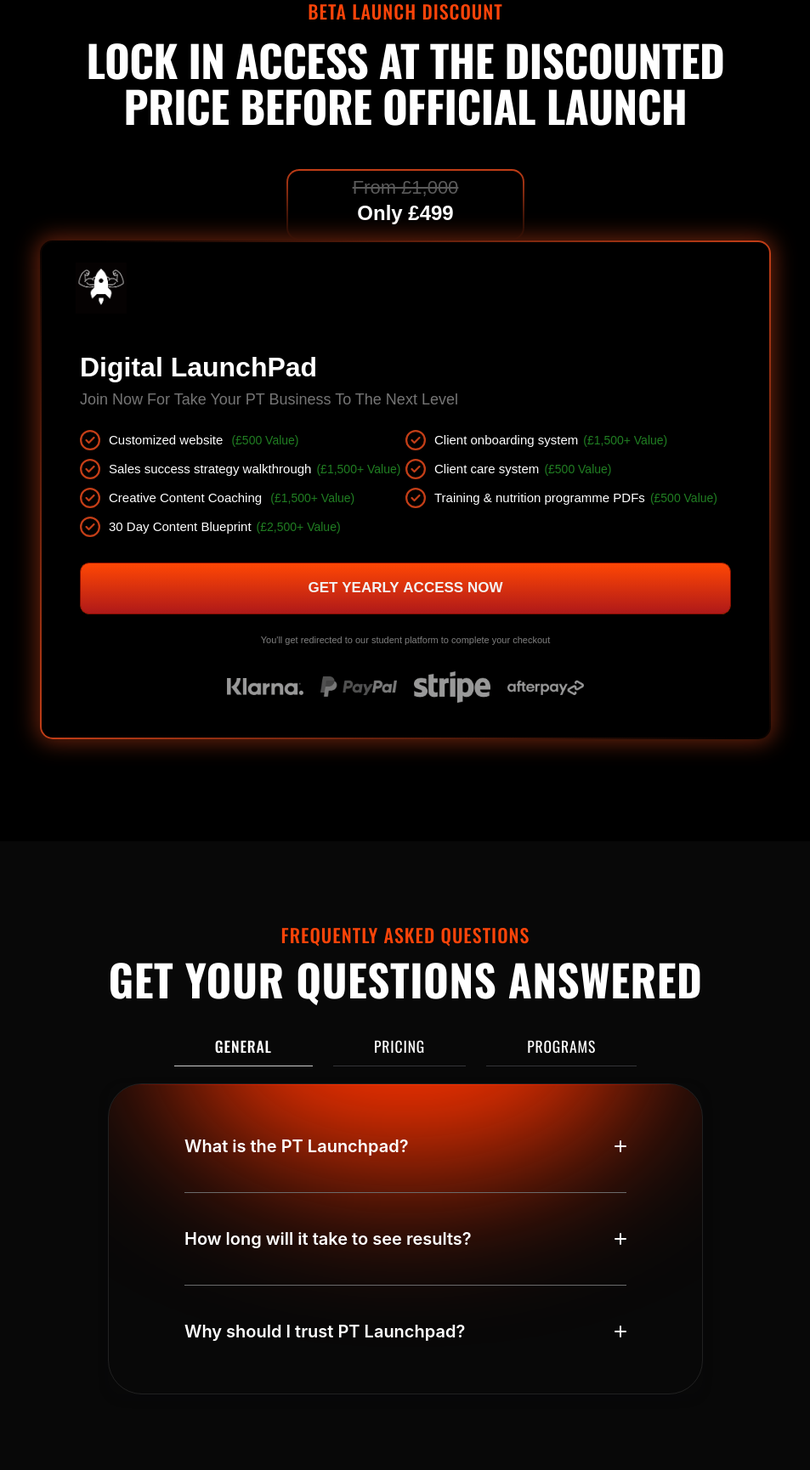
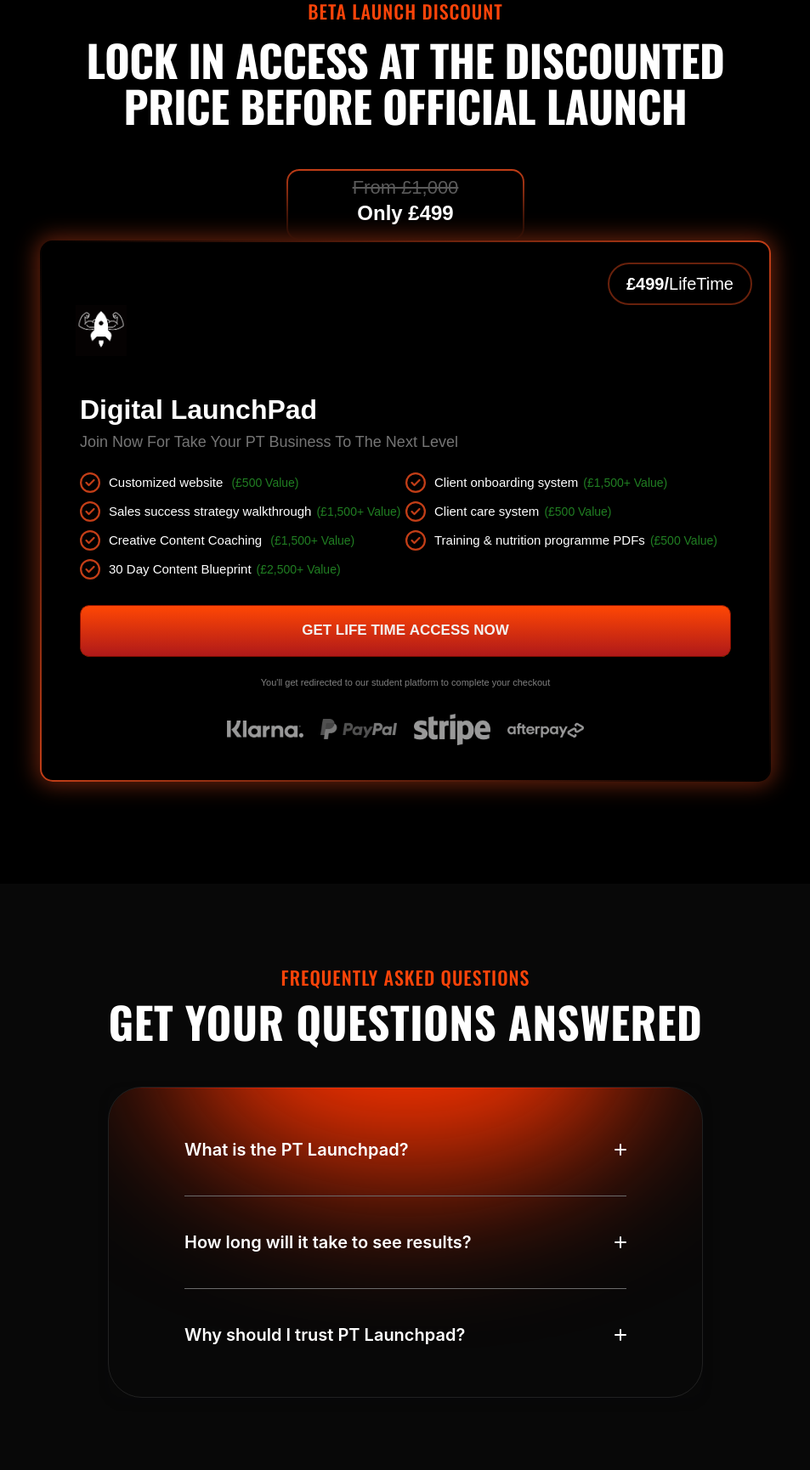
Before and after one commit to MubasharDeveloper/Digital-LounchPad, a plain HTML site: page index.html in a window 1280 px wide. Shown: the part 3250-4980 px from the top of the page at 85% size, without its empty margins (163-1116 px from the left). Drawn offline with nearby package versions, Linux system fonts and the light colour scheme.

Commit message:
Remove Tabs

```diff
--- a/index.html
+++ b/index.html
@@ -379,9 +379,9 @@
           </div>
         </div>
         <div class="glowing-border glowing-border-lg w-500">
-          <!-- <div class="price">
-            <span class="d-flex justify-content-center align-items-center"><strong>£499/</strong>Year</span>
-          </div> -->
+          <div class="price">
+            <span class="d-flex justify-content-center align-items-center"><strong>£499/</strong>LifeTime</span>
+          </div>
           <div class="card-image">
             <img src="assets/images/HERO.png" alt>
           </div>
@@ -443,7 +443,7 @@
           <!--  -->
           <div class="price-btn">
             <a href id target="_blank"
-              class="button-3 digital-launchpad w-button">GET&nbsp;YEARLY&nbsp;ACCESS&nbsp;NOW</a>
+              class="button-3 digital-launchpad w-button">GET&nbsp;LIFE TIME&nbsp;ACCESS&nbsp;NOW</a>
           </div>
           <p class="para">You'll get redirected to our student
             platform to complete your checkout</p>
@@ -473,7 +473,7 @@
           <div class="faq-2024">
             <div data-duration-in="300" data-duration-out="100" data-current="Tab 1" data-easing="ease"
               class="accordion-tabs---brix preview-page w-tabs">
-              <div data-w-id="5f509935-03d9-9694-f5a7-dc68a14d6a9b" class="accordion-tabs-menu---brix-2 w-tab-menu"
+              <!-- <div data-w-id="5f509935-03d9-9694-f5a7-dc68a14d6a9b" class="accordion-tabs-menu---brix-2 w-tab-menu"
                 role="tablist">
                 <button data-w-id="Tab-1" class="tab-button---brix-2 w-inline-block w-tab-link w--current"
                   id="w-tabs-6-data-w-tab-0" role="tab" aria-controls="w-tabs-6-data-w-pane-0" aria-selected="true">
@@ -487,7 +487,7 @@
                   id="w-tabs-6-data-w-tab-2" role="tab" aria-controls="w-tabs-6-data-w-pane-2" aria-selected="false">
                   <div class="text-block-4">Programs</div>
                 </button>
-              </div>
+              </div> -->
               <div class="tabs-container---brix-2 faq w-tab-content">
                 <div class="tab---brix-2 w-tab-pane w--tab-active" id="Tab-1" role="tabpanel"
                   aria-labelledby="w-tabs-6-data-w-tab-0">
@@ -588,7 +588,7 @@
                     </div>
                   </div>
                 </div>
-                <div class="tab---brix-2 w-tab-pane" id="Tab-2" role="tabpanel" aria-labelledby="w-tabs-6-data-w-tab-1">
+                <!-- <div class="tab---brix-2 w-tab-pane" id="Tab-2" role="tabpanel" aria-labelledby="w-tabs-6-data-w-tab-1">
                   <div class="accordion-item-wrapper---brix tabs-accordion---brix bottom">
                     <div class="gradient-bg top faq bottom">
                       <div class="gradient-circle top bottom"></div>
@@ -716,7 +716,7 @@
                       </div>
                     </div>
                   </div>
-                </div>
+                </div> -->
               </div>
             </div>
           </div>
@@ -737,7 +737,7 @@
             target="_blank" class="link-footer">Terms &amp; Conditions</a>
         </p>
         <p class="footer-text">This site is not a part of the Facebook website or Facebook Inc. Additionally, This site
-          is NOT endorsed by Facebook in any way. FACEBOOK is a trademark of FACEBOOK, Inc.<br><br>©2023 educate.io. All
+          is NOT endorsed by Facebook in any way. FACEBOOK is a trademark of FACEBOOK, Inc.<br><br>©2024 educate.io. All
           Rights Reserved.</p>
       </div>
     </div>
```
